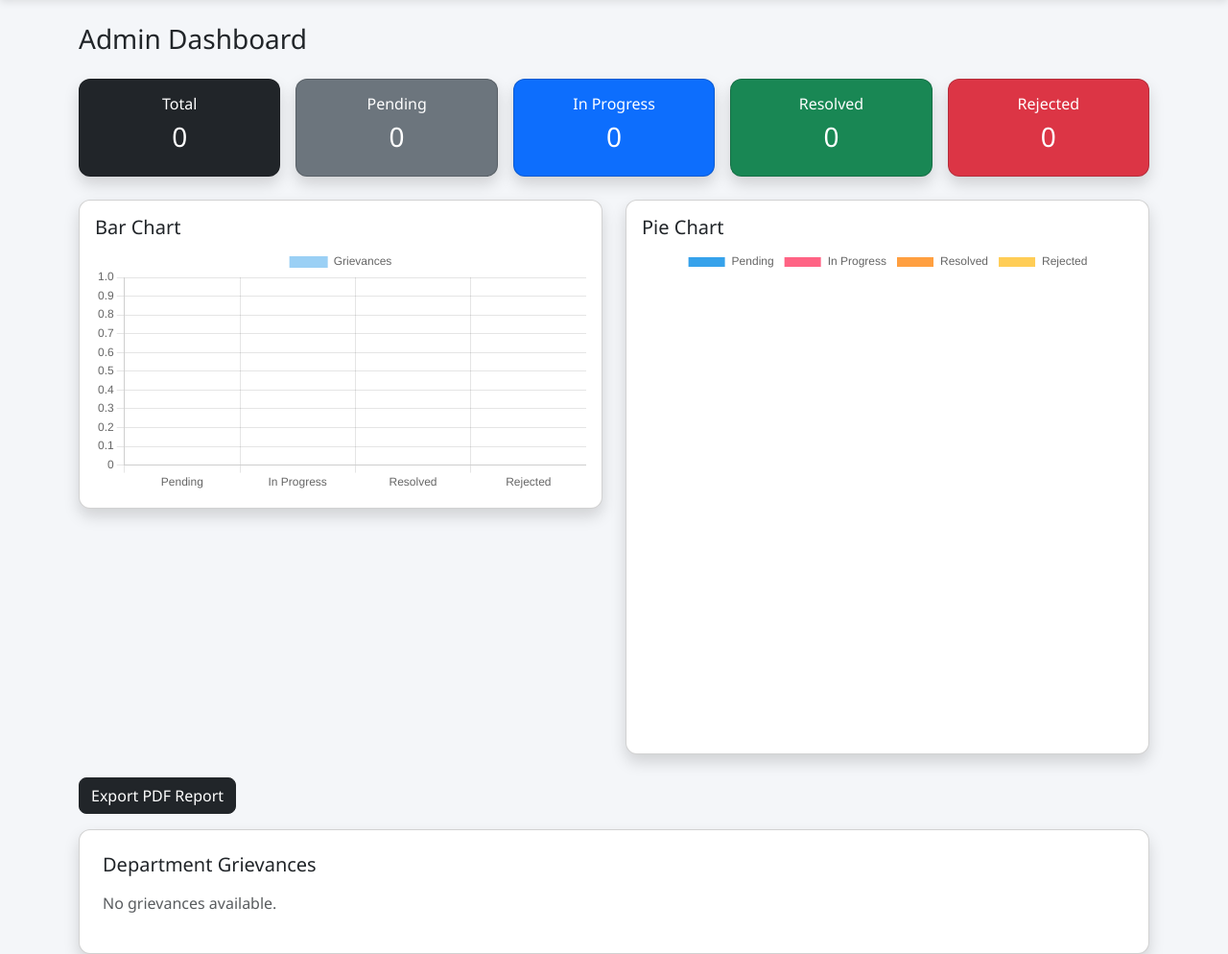
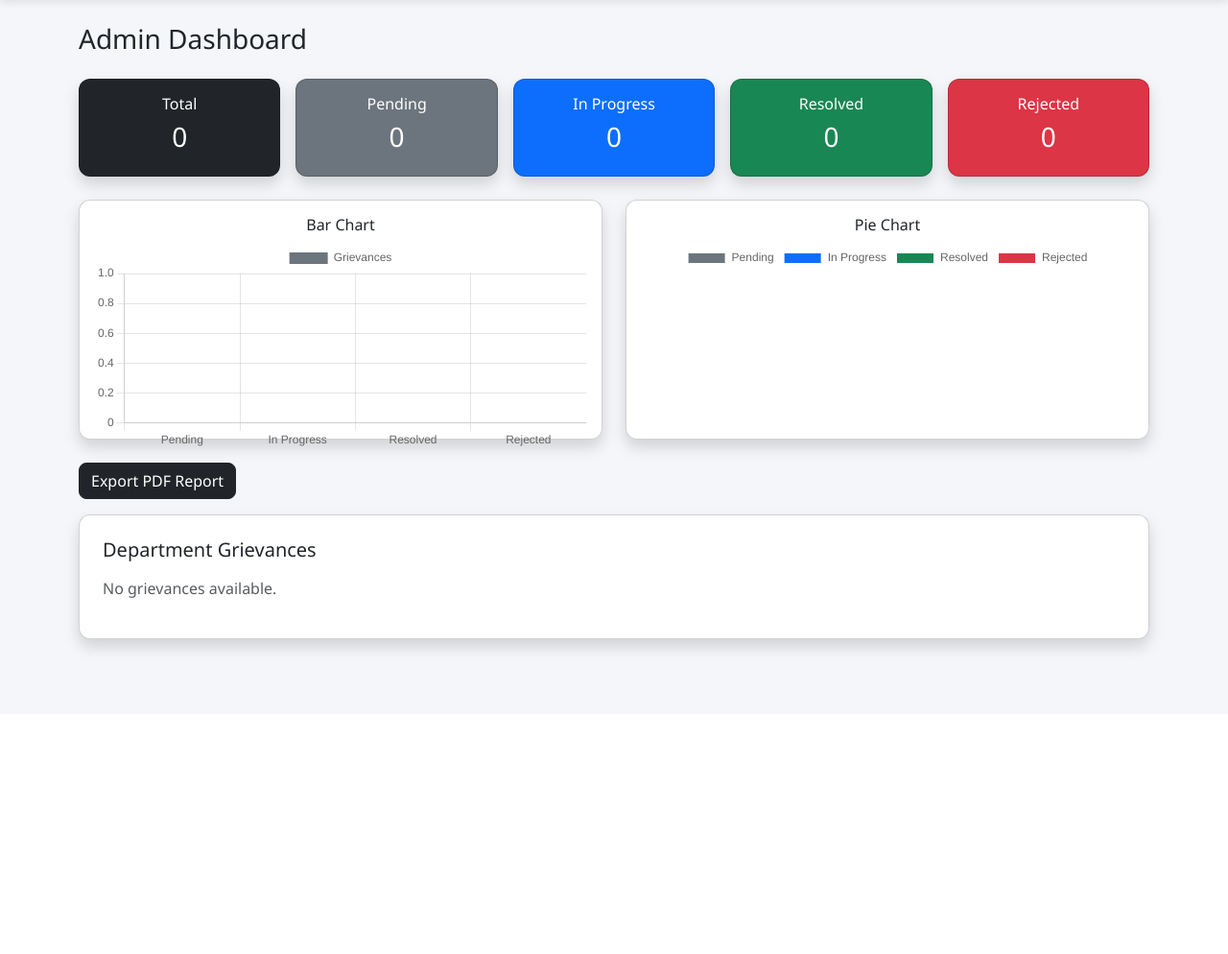
Before and after one commit to subhashreec1013-spec/sgms_project, a Flask app: page /admin_dashboard in a window 1280 px wide. Shown: the part 56-1050 px from the top of the page at 96% size. After the commit the page ends 742 px from the top, so only its background shows below. Run offline with Flask 3, Linux system fonts and the light colour scheme; the visitor is signed in with stand-in values (Sample User, id 1); data that the repository does not hold is empty; some libraries are stand-ins or nearby versions.

Commit message:
charts updated

```diff
--- a/templates/admin_dashboard.html
+++ b/templates/admin_dashboard.html
@@ -9,6 +9,7 @@
     <script src="https://cdn.jsdelivr.net/npm/chart.js"></script>
 
 <style>
+
 body{
 background:#f4f6f9;
 font-family:'Segoe UI',sans-serif;
@@ -30,6 +31,16 @@ overflow:hidden;
 .btn{
 border-radius:8px;
 }
+
+/* ===== CHART SIZE FIX ===== */
+.chart-box{
+height:250px;
+}
+
+canvas{
+max-height:250px !important;
+}
+
 </style>
 </head>
 
@@ -74,7 +85,7 @@ border-radius:8px;
 
 <h3 class="mb-4">Admin Dashboard</h3>
 
-<!-- CARDS -->
+<!-- ===== CARDS ===== -->
 <div class="row g-3 text-center mb-4">
 
 <div class="col">
@@ -114,34 +125,33 @@ border-radius:8px;
 
 </div>
 
-<!-- ================= CHARTS SECTION ================= -->
-
+<!-- ===== CHARTS ===== -->
 <div class="row mb-4">
 
 <div class="col-md-6">
-<div class="card p-3 shadow">
-<h5>Bar Chart</h5>
+<div class="card p-3 shadow chart-box">
+<h6 class="text-center">Bar Chart</h6>
 <canvas id="barChart"></canvas>
 </div>
 </div>
 
 <div class="col-md-6">
-<div class="card p-3 shadow">
-<h5>Pie Chart</h5>
+<div class="card p-3 shadow chart-box">
+<h6 class="text-center">Pie Chart</h6>
 <canvas id="pieChart"></canvas>
 </div>
 </div>
 
 </div>
 
-<!-- ================= SUPER ADMIN ================= -->
+<!-- ===== PDF BUTTON ===== -->
 {% if session.get('admin_level') == 4 %}
 <a href="/export_pdf" class="btn btn-dark mb-3">
 Export PDF Report
 </a>
 {% endif %}
 
-<!-- TABLE -->
+<!-- ===== TABLE ===== -->
 <div class="card shadow p-4">
 
 <h5 class="mb-3">Department Grievances</h5>
@@ -204,7 +214,9 @@ Export PDF Report
 <td style="max-width:250px;">{{ g[7] }}</td>
 
 <td>
-<a href="/view_history/{{ g[0] }}" class="btn btn-sm btn-info">History</a>
+<a href="/view_history/{{ g[0] }}" class="btn btn-sm btn-info">
+History
+</a>
 </td>
 
 </tr>
@@ -224,8 +236,7 @@ Export PDF Report
 
 </div>
 
-<!-- ================= CHART SCRIPT ================= -->
-
+<!-- ===== CHART SCRIPT ===== -->
 <script>
 
 const dataValues = [
@@ -237,6 +248,13 @@ const dataValues = [
 
 const labels = ['Pending','In Progress','Resolved','Rejected'];
 
+const colors = [
+    '#6c757d',  // gray
+    '#0d6efd',  // blue
+    '#198754',  // green
+    '#dc3545'   // red
+];
+
 /* BAR CHART */
 new Chart(document.getElementById('barChart'), {
     type: 'bar',
@@ -244,8 +262,13 @@ new Chart(document.getElementById('barChart'), {
         labels: labels,
         datasets: [{
             label: 'Grievances',
-            data: dataValues
+            data: dataValues,
+            backgroundColor: colors
         }]
+    },
+    options: {
+        responsive: true,
+        maintainAspectRatio: false
     }
 });
 
@@ -255,8 +278,13 @@ new Chart(document.getElementById('pieChart'), {
     data: {
         labels: labels,
         datasets: [{
-            data: dataValues
+            data: dataValues,
+            backgroundColor: colors
         }]
+    },
+    options: {
+        responsive: true,
+        maintainAspectRatio: false
     }
 });
 
```
